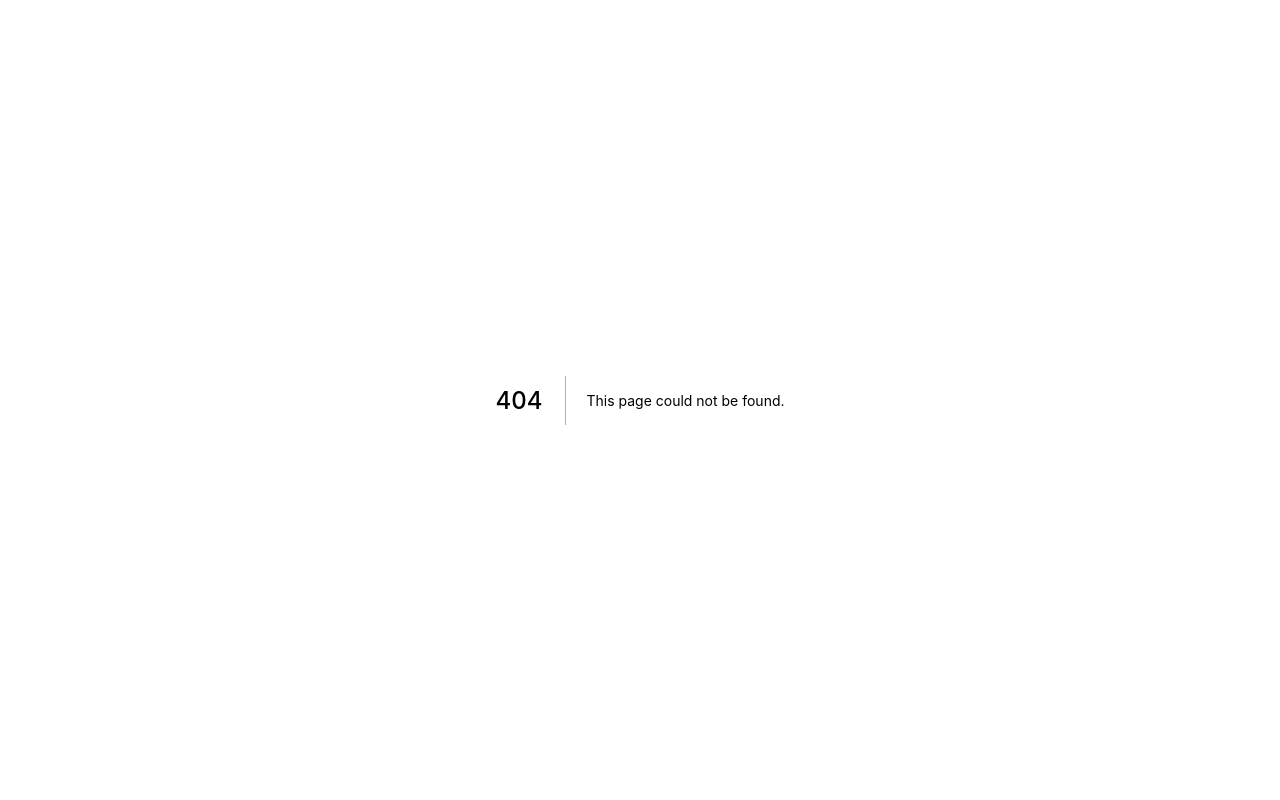
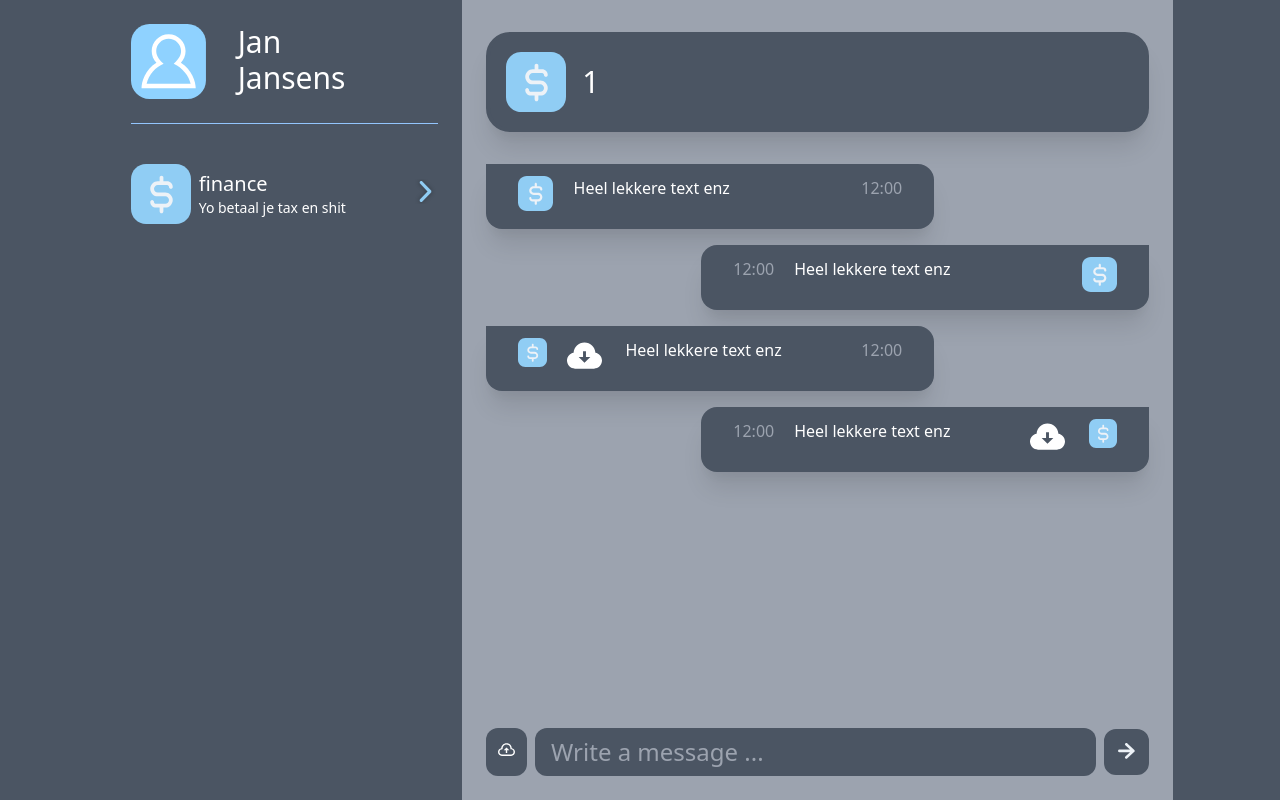
Before and after one commit to hecate-org/frontend, a Next.js app: page /channel/1 in a window 1280 px wide. Before the commit this address had no page. Built offline with nearby package versions, Linux system fonts and the light colour scheme.

Commit message:
added dynamic route

```diff
--- /dev/null
+++ b/pages/channel/[channel].tsx
@@ -0,0 +1,21 @@
+import { useRouter } from "next/router";
+import Layout from "../../components/Layout";
+import MessageHeader from "../../components/MessageHeader";
+import Messages from "../../components/Messages";
+import MessageInput from "../../components/MessageInput";
+
+const Channel = () => {
+  const router = useRouter();
+  const { channel } = router.query;
+  return (
+    <Layout title="Finance">
+      <div className="flex flex-col justify-between h-full">
+        <MessageHeader text={channel}></MessageHeader>
+        <Messages></Messages>
+        <MessageInput></MessageInput>
+      </div>
+    </Layout>
+  );
+};
+
+export default Channel;
```
